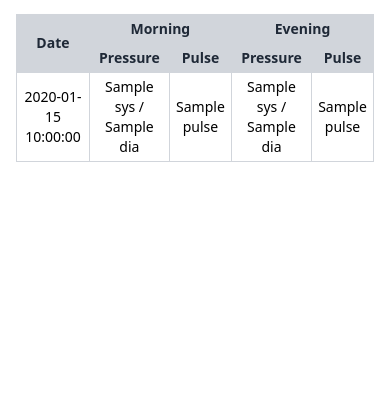
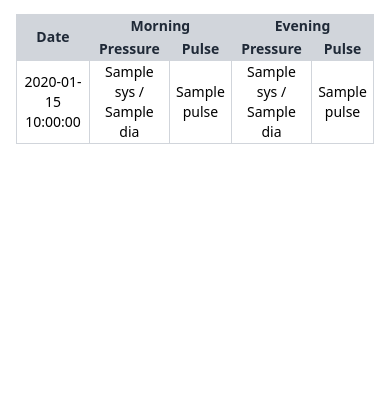
Before and after one commit to mtsygankov/pulse, a FastAPI app: template app/templates/index.html in a window 390 px wide. Shown: the part 439-844 px from the top of the page. Run offline with FastAPI, Linux system fonts and the light colour scheme; the template is opened without the code that fills it: most values are stand-ins (such as "Sample title", 1, 10 or a date in 2020); some libraries are stand-ins or nearby versions.

Commit message:
PWA packaging + some polising the datatable view

```diff
--- a/app/main.py
+++ b/app/main.py
@@ -38,6 +38,9 @@ BAR_WIDTH = 5
 app = FastAPI()
 app.mount(
     "/static", StaticFiles(directory=os.path.join(BASE_DIR, "static")), name="static"
+)
+app.mount(
+    "/icons", StaticFiles(directory=os.path.join(BASE_DIR, "../icons")), name="icons"
 )
 templates = Jinja2Templates(directory=os.path.join(BASE_DIR, "templates"))
 
--- a/app/templates/base.html
+++ b/app/templates/base.html
@@ -3,12 +3,15 @@
 <head>
   <meta charset="utf-8" />
   <meta name="viewport" content="width=device-width, initial-scale=1" />
+  <meta name="theme-color" content="#ffffff" />
+  <meta name="mobile-web-app-capable" content="yes" />
   <title>{{ title if title else "Blood Pressure and Pulse" }}</title>
   <script src="https://cdn.tailwindcss.com"></script>
   <link rel="stylesheet" href="/static/style.css" />
   <!-- HTMX (optional). If the file is present in /static, progressive enhancement will be enabled. -->
   <script defer src="/static/htmx.min.js"></script>
   <link rel="icon" href="/static/favicon.ico" />
+  <link rel="manifest" href="/icons/site.webmanifest" />
 </head>
 <body class="font-sans m-4">
   {% block content %}{% endblock %}
--- a/app/templates/index.html
+++ b/app/templates/index.html
@@ -47,25 +47,25 @@
       <table class="w-auto border-collapse border border-gray-300 mx-auto mt-3 rounded-none overflow-hidden shadow-lg">
       <thead>
         <tr>
-          <th rowspan="2" class="border border-gray-300 px-1 py-1 text-center text-sm bg-gray-300 font-semibold text-gray-800 sm:px-2.5">Date</th>
-          <th colspan="2" class="border border-gray-300 px-1 py-1 text-center text-sm bg-gray-300 font-semibold text-gray-800 sm:px-2.5">Morning</th>
-          <th colspan="2" class="border border-gray-300 px-1 py-1 text-center text-sm bg-gray-300 font-semibold text-gray-800 sm:px-2.5">Evening</th>
+          <th rowspan="2" class="border border-gray-300 px-1 text-center text-sm bg-gray-300 font-semibold text-gray-800 sm:px-2.5">Date</th>
+          <th colspan="2" class="border border-gray-300 px-1 text-center text-sm bg-gray-300 font-semibold text-gray-800 sm:px-2.5">Morning</th>
+          <th colspan="2" class="border border-gray-300 px-1 text-center text-sm bg-gray-300 font-semibold text-gray-800 sm:px-2.5">Evening</th>
         </tr>
         <tr>
-          <th class="border border-gray-300 px-1 py-1 text-center text-sm bg-gray-300 font-semibold text-gray-800 sm:px-2.5">Pressure</th>
-          <th class="border border-gray-300 px-1 py-1 text-center text-sm bg-gray-300 font-semibold text-gray-800 sm:px-2.5">Pulse</th>
-          <th class="border border-gray-300 px-1 py-1 text-center text-sm bg-gray-300 font-semibold text-gray-800 sm:px-2.5">Pressure</th>
-          <th class="border border-gray-300 px-1 py-1 text-center text-sm bg-gray-300 font-semibold text-gray-800 sm:px-2.5">Pulse</th>
+          <th class="border border-gray-300 px-1 text-center text-sm bg-gray-300 font-semibold text-gray-800 sm:px-2.5">Pressure</th>
+          <th class="border border-gray-300 px-1 text-center text-sm bg-gray-300 font-semibold text-gray-800 sm:px-2.5">Pulse</th>
+          <th class="border border-gray-300 px-1 text-center text-sm bg-gray-300 font-semibold text-gray-800 sm:px-2.5">Pressure</th>
+          <th class="border border-gray-300 px-1 text-center text-sm bg-gray-300 font-semibold text-gray-800 sm:px-2.5">Pulse</th>
         </tr>
       </thead>
       <tbody>
         {% for day in grouped_data %}
         <tr class="even:bg-blue-50 hover:bg-gray-100 transition-colors duration-200">
-          <td class="border border-gray-300 px-1 py-1 text-center text-sm sm:px-2.5">{{ day.date }}</td>
-          <td class="border border-gray-300 px-1 py-1 text-center text-sm sm:px-2.5">{% if day.morning %}{{ day.morning.sys }} / {{ day.morning.dia }}{% endif %}</td>
-          <td class="border border-gray-300 px-1 py-1 text-center text-sm sm:px-2.5">{% if day.morning %}{{ day.morning.pulse }}{% endif %}</td>
-          <td class="border border-gray-300 px-1 py-1 text-center text-sm sm:px-2.5">{% if day.evening %}{{ day.evening.sys }} / {{ day.evening.dia }}{% endif %}</td>
-          <td class="border border-gray-300 px-1 py-1 text-center text-sm sm:px-2.5">{% if day.evening %}{{ day.evening.pulse }}{% endif %}</td>
+          <td class="border border-gray-300 px-1 text-center text-sm">{{ day.date }}</td>
+          <td class="border border-gray-300 px-1 text-center text-sm">{% if day.morning %}{{ day.morning.sys }} / {{ day.morning.dia }}{% endif %}</td>
+          <td class="border border-gray-300 px-1 text-center text-sm">{% if day.morning %}{{ day.morning.pulse }}{% endif %}</td>
+          <td class="border border-gray-300 px-1 text-center text-sm">{% if day.evening %}{{ day.evening.sys }} / {{ day.evening.dia }}{% endif %}</td>
+          <td class="border border-gray-300 px-1 text-center text-sm">{% if day.evening %}{{ day.evening.pulse }}{% endif %}</td>
         </tr>
         {% endfor %}
       </tbody>
```
Also changed, not shown: README.md, icons/site.webmanifest, 1 other file.
